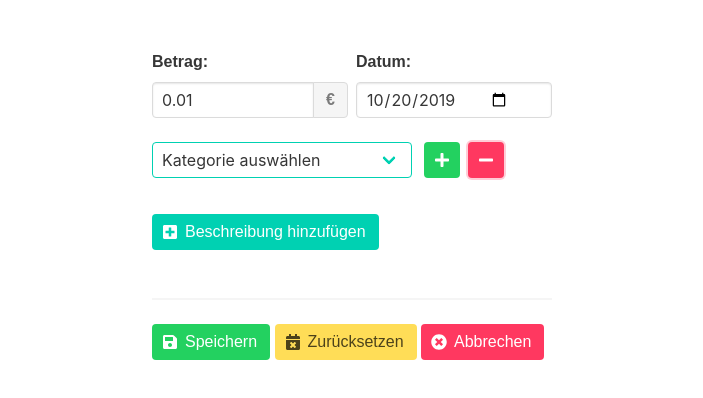
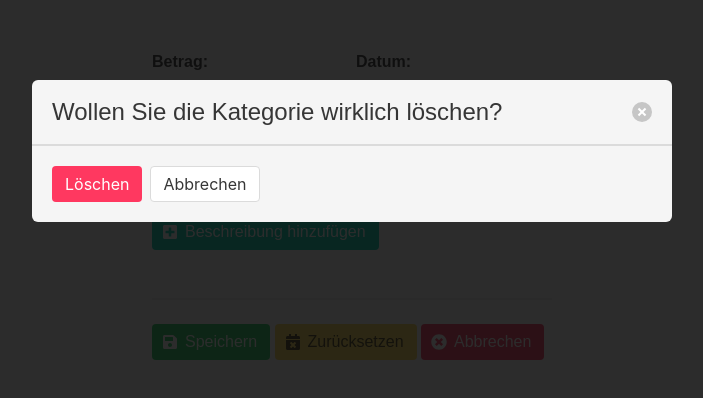
Before and after one commit to Layxe/ExpenseManager, an Electron app: page addPanel.html in a window 1280 px wide. Both pictures are taken after a click on the link 774 px from the left and 160 px from the top of the page. Shown: the whole page, without its empty margins (288-991 px from the left). Drawn offline with nearby package versions, Linux system fonts and the light colour scheme; no server answers.

Commit message:
Added removal of categories

```diff
--- a/addPanel.html
+++ b/addPanel.html
@@ -63,7 +63,7 @@
                   <i class="fas fa-plus"></i>
                 </span>
               </a>
-              <a href="#" class="button is-danger">
+              <a href="#" class="button is-danger" onclick="showDeleteModal()">
                 <span class="icon">
                   <i class="fas fa-minus"></i>
                 </span>
@@ -89,6 +89,20 @@
           <footer class="modal-card-foot">
             <div class="button is-success" onclick="finishAddCategory()">Speichern</div>
             <div class="button" onclick="hideAddCategory()">Abbrechen</div>
+          </footer>
+        </div>
+      </div>
+
+      <div class="modal" id="delete-modal">
+        <div class="modal-background"></div>
+        <div class="modal-card">
+          <header class="modal-card-head">
+            <p class="modal-card-title">Wollen Sie die Kategorie wirklich löschen?</p>
+            <button class="delete" aria-label="close" onclick="hideDeleteModal()"></button>
+          </header>
+          <footer class="modal-card-foot">
+            <button class="button is-danger" onclick="deleteCategory(document.getElementById('categories').value); hideDeleteModal()">Löschen</button>
+            <button class="button" onclick="hideDeleteModal()">Abbrechen</button>
           </footer>
         </div>
       </div>
--- a/data/category.json
+++ b/data/category.json
@@ -1 +1 @@
-["nix","wieder nix","Hallo!"]
+["BANANA","Minions sind geil"]
--- a/javascripts/addPanel.js
+++ b/javascripts/addPanel.js
@@ -71,6 +71,8 @@ function refreshCategories() {
 
 }
 
+refreshCategories()
+
 function saveCategory(name) {
 
   let categories = loadCategories()
@@ -109,6 +111,9 @@ function loadCategories() {
 
 }
 
+// Darstellung der Modals / Dialogs
+// #####################################################################################################################
+
 function showAddCategory() {
 
   document.getElementById('add-category').style.display = 'block'
@@ -136,4 +141,11 @@ function hideAddCategory() {
 
 }
 
-refreshCategories()
+
+function showDeleteModal() {
+  document.getElementById('delete-modal').style.display = 'block'
+}
+
+function  hideDeleteModal() {
+  document.getElementById('delete-modal').style.display = 'none'
+}
```
